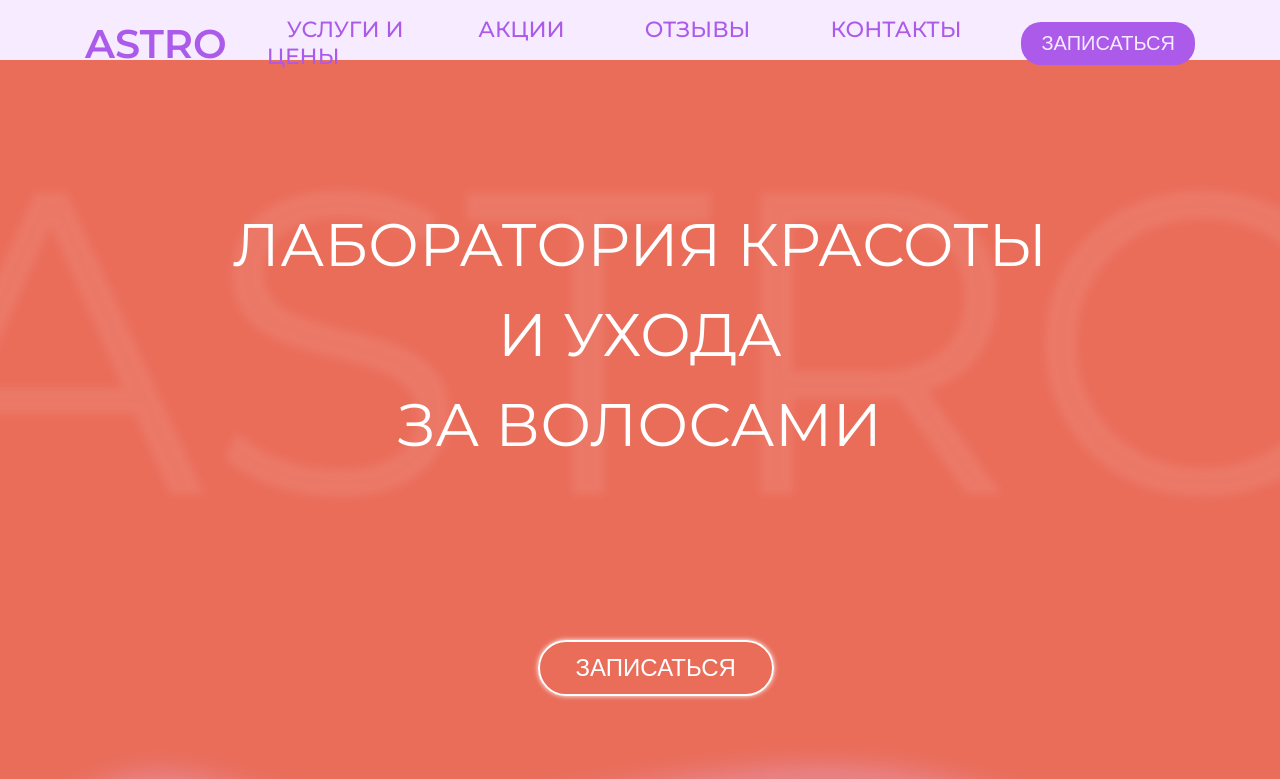
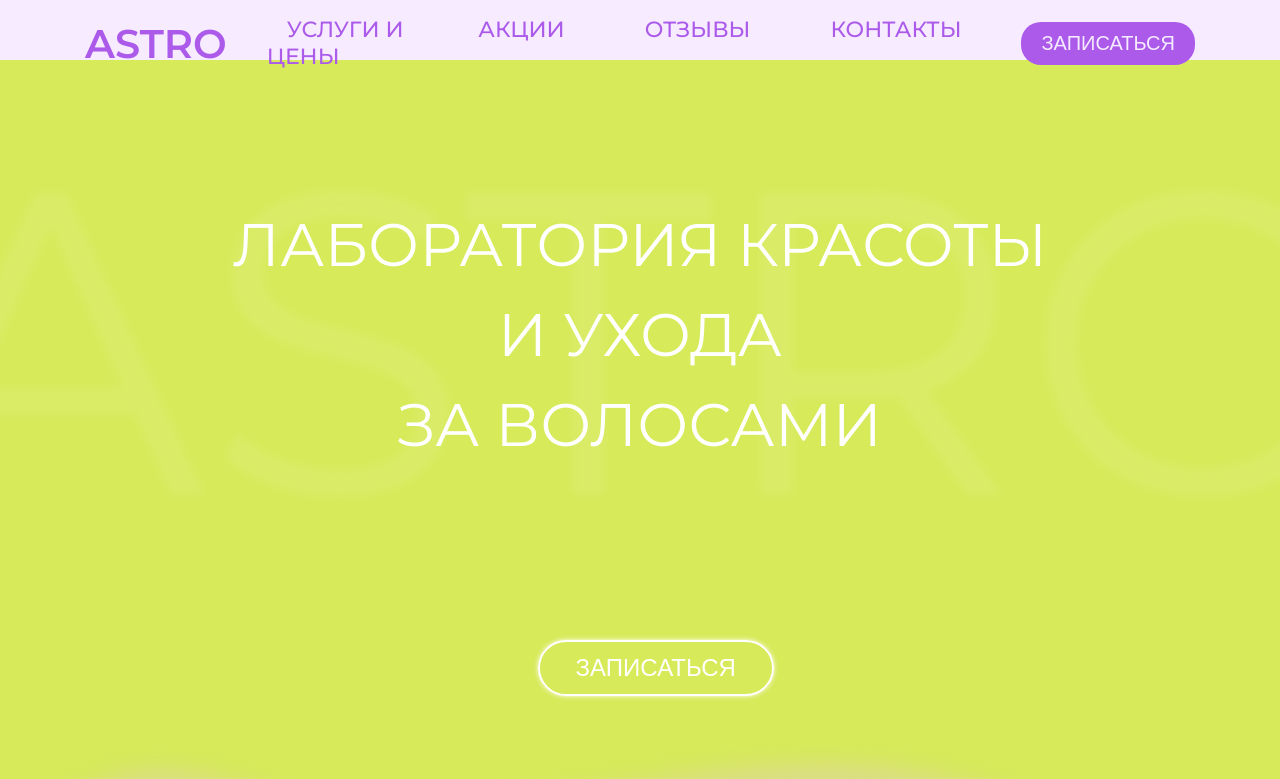
Before and after one commit to Yanarsi/astro-website, a plain HTML site: page index.html in a window 1280 px wide. Shown: the top 779 px of the page. Drawn offline with Linux system fonts and the light colour scheme.

Commit message:
update body color

```diff
--- a/index.css
+++ b/index.css
@@ -18,7 +18,7 @@ body {
     background-position: center center;
     background-size: cover;
     font-family: "Montserrat", sans-serif;
-    background-color: #ea6d5a;
+    background-color: #d7ea5a;
     margin: 0;
 }
 
```
